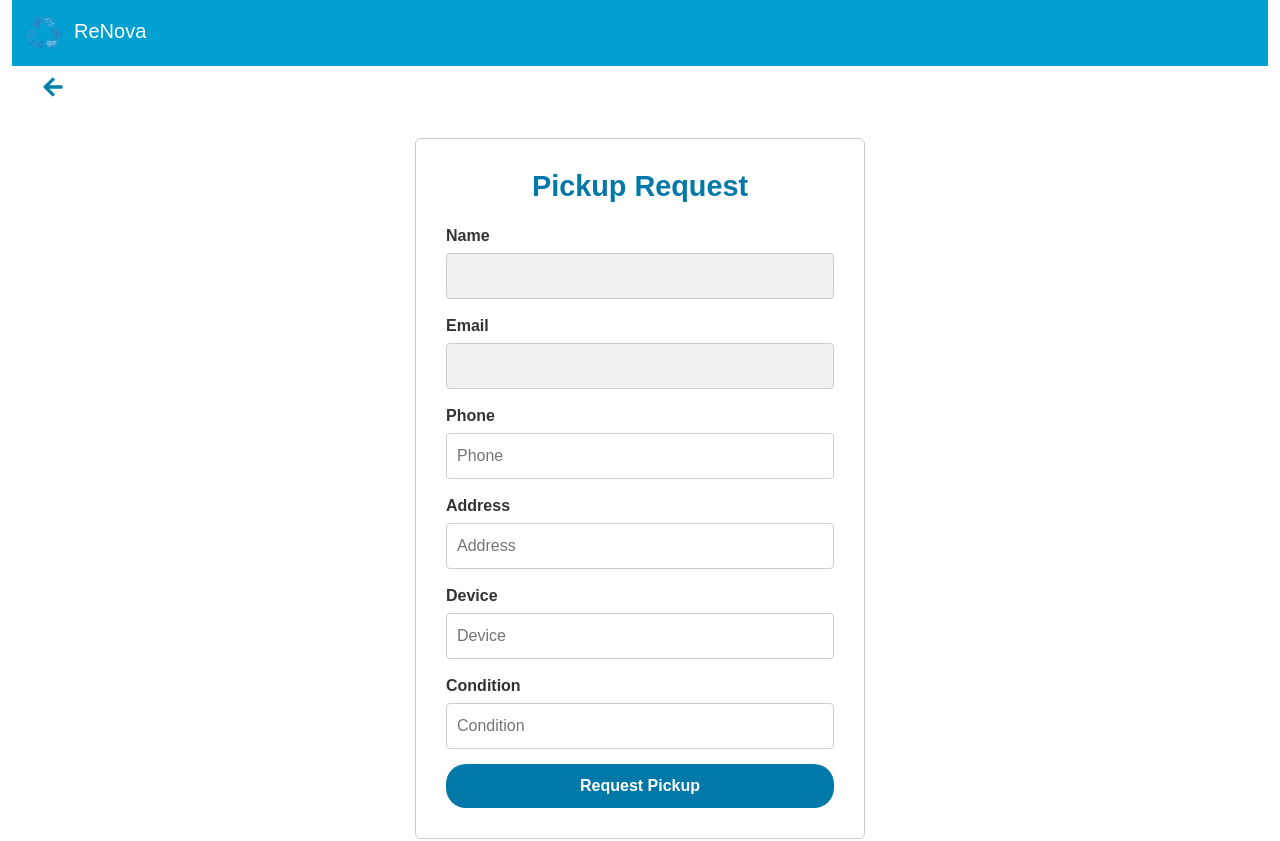
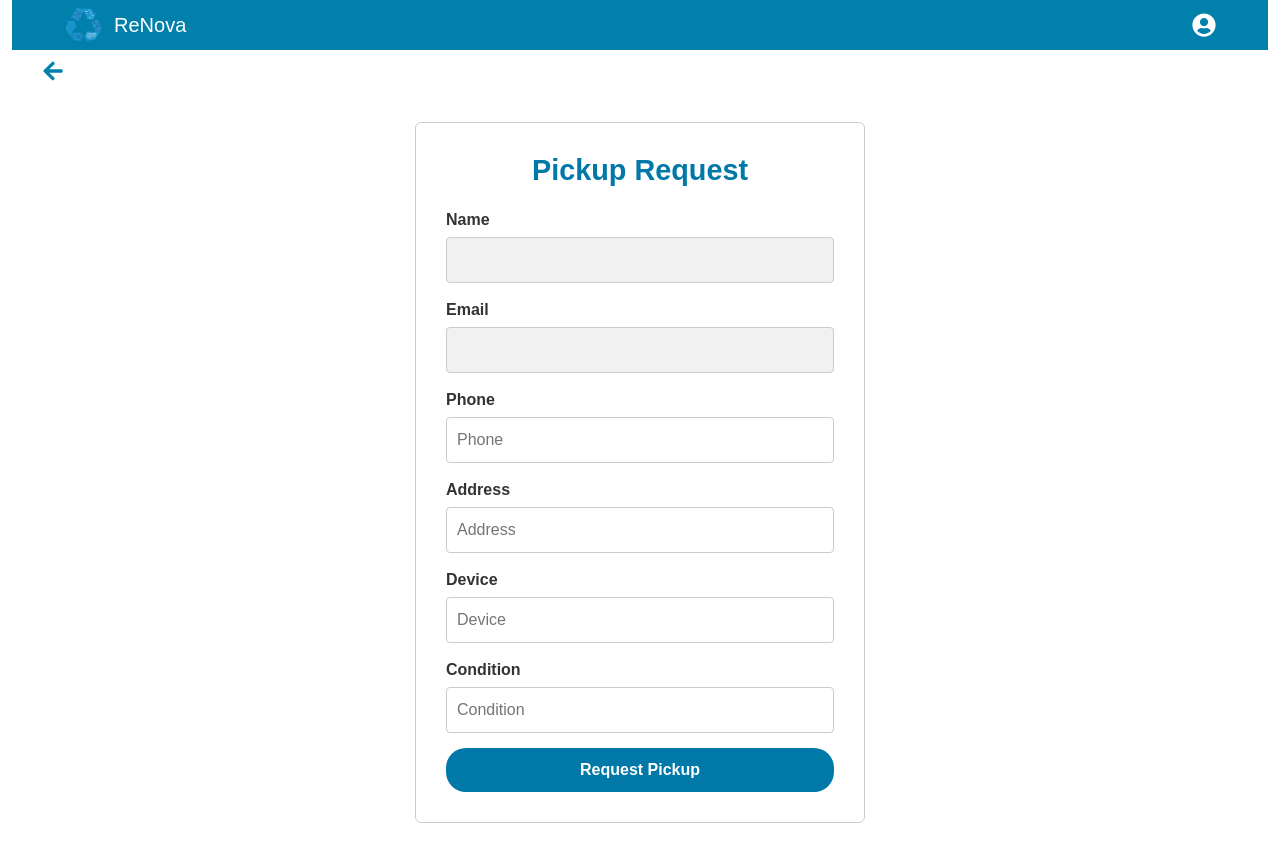
Before and after one commit to razanalraiisi/Renova, a React (Create React App) app in the folder client/: page /PickupRequest in a window 1280 px wide. Shown: the top 841 px of the page. Built offline with nearby package versions, Linux system fonts and the light colour scheme; the HTML template or start-up script is replaced by a standard one.

Commit message:
design fixes

```diff
--- a/client/src/components/PickupRequest.js
+++ b/client/src/components/PickupRequest.js
@@ -1,7 +1,7 @@
 import React, { useState, useEffect } from "react";
+import { useNavigate, Link } from "react-router-dom";
 import { Navbar, NavbarBrand } from "reactstrap";
-import { Link, useNavigate } from "react-router-dom";
-import { FaArrowLeft } from "react-icons/fa";
+import { FaArrowLeft, FaUserCircle } from "react-icons/fa";
 import logo from "../assets/logo.png";
 import { useForm } from "react-hook-form";
 import { yupResolver } from "@hookform/resolvers/yup";
@@ -79,7 +79,6 @@ const PickupRequest = () => {
 
   const styles = {
     page: { fontFamily: "Arial, sans-serif", minHeight: "100vh", display: "flex", flexDirection: "column", backgroundColor: "#ffffff" },
-    navbar: { backgroundColor: "#00a0d0", color: "white" },
     main: { flex: 1, display: "flex", justifyContent: "center", alignItems: "center", padding: "40px 20px" },
     formContainer: { border: "1px solid #ccc", borderRadius: "6px", padding: "30px", width: "100%", maxWidth: "450px", textAlign: "center" },
     title: { fontSize: "1.8rem", fontWeight: "bold", marginBottom: "20px", color: "#0078a8" },
@@ -87,16 +86,29 @@ const PickupRequest = () => {
     input: { width: "100%", padding: "10px", marginBottom: "15px", borderRadius: "4px", border: "1px solid #ccc" },
     errorText: { color: "red", fontSize: "12px", marginBottom: "10px", textAlign: "left" },
     button: { backgroundColor: "#0078a8", color: "#fff", border: "none", padding: "10px 25px", borderRadius: "20px", cursor: "pointer", fontWeight: "bold", width: "100%" },
+    navbar: { backgroundColor: "#0080AA", padding: "0 40px" },
+    userIcon: { display: "flex", alignItems: "center", fontSize: "24px", color: "white", cursor: "pointer" },
   };
+
+  // get user name for tooltip / future use
+  const user = JSON.parse(localStorage.getItem("user"));
 
   return (
     <div style={styles.page}>
-      {/* NAVBAR */}
+      {/* 🔵 NAVBAR (with user icon) */}
       <Navbar style={styles.navbar}>
-        <NavbarBrand tag={Link} to="/" style={{ color: "white" }}>
-          <img src={logo} alt="logo" style={{ height: 40, marginRight: 10 }} />
-          ReNova
-        </NavbarBrand>
+        <div style={{ display: "flex", justifyContent: "space-between", alignItems: "center", width: "100%" }}>
+          {/* LEFT: Logo */}
+          <NavbarBrand tag={Link} to="/" style={{ color: "white", display: "flex", alignItems: "center" }}>
+            <img src={logo} alt="logo" style={{ height: 40, width: 40, marginRight: 10 }} />
+            ReNova
+          </NavbarBrand>
+
+          {/* RIGHT: User icon */}
+          <div style={styles.userIcon}>
+            <FaUserCircle onClick={() => navigate("/UserDash")} title={user?.uname || "User"} />
+          </div>
+        </div>
       </Navbar>
 
       {/* BACK BUTTON */}
--- a/client/src/components/UserDash.js
+++ b/client/src/components/UserDash.js
@@ -1,7 +1,7 @@
 import React, { useState, useEffect } from "react";
 import { Link, useNavigate, useLocation } from "react-router-dom";
 import { Navbar, NavbarBrand } from "reactstrap";
-import { FaBell, FaSignOutAlt, FaUser, FaClipboardList } from "react-icons/fa";
+import { FaBell, FaSignOutAlt, FaUser, FaClipboardList, FaArrowLeft } from "react-icons/fa";
 import { useDispatch, useSelector } from "react-redux";
 import { updateUser, resetUser, resetState } from "../features/UserSlice.js";
 import logo from "../assets/logo.png";
@@ -12,9 +12,7 @@ const UserDash = () => {
   const location = useLocation();
   const dispatch = useDispatch();
 
-  const { user, isSuccess, message, isLoading } = useSelector(
-    (state) => state.users
-  );
+  const { user, isSuccess, message, isLoading } = useSelector((state) => state.users);
 
   const [activeTab, setActiveTab] = useState("profile");
   const [showSnackbar, setShowSnackbar] = useState(false);
@@ -41,7 +39,6 @@ const UserDash = () => {
   useEffect(() => {
     if (isSuccess) {
       setShowSnackbar(true);
-
       setTimeout(() => {
         setShowSnackbar(false);
         dispatch(resetState()); // 🔥 reset success flag after showing
@@ -49,7 +46,7 @@ const UserDash = () => {
     }
   }, [isSuccess, dispatch]);
 
-  // Apply user theme when theme state changes (e.g. dropdown on this page)
+  // Apply user theme
   useEffect(() => {
     const root = document.documentElement;
     const apply = (value) => root.setAttribute("data-theme", value);
@@ -74,10 +71,7 @@ const UserDash = () => {
   };
 
   const handleSave = () => {
-    if (!user?._id) {
-      console.error("User ID missing.");
-      return;
-    }
+    if (!user?._id) return;
     dispatch(updateUser({ ...formData, _id: user._id }));
   };
 
@@ -98,32 +92,35 @@ const UserDash = () => {
 
   return (
     <div className="dashboard-page">
+      {/* NAVBAR */}
       <Navbar className="top-navbar">
         <div className="nav-container">
           <NavbarBrand tag={Link} to="/start" className="brand">
             <img src={logo} alt="logo" className="logo" />
             ReNova
           </NavbarBrand>
-
           <div className="nav-links">
             {navItems.map((item) => (
               <Link
                 key={item.name}
                 to={item.path}
-                className={
-                  location.pathname === item.path
-                    ? "nav-link active-link"
-                    : "nav-link"
-                }
+                className={location.pathname === item.path ? "nav-link active-link" : "nav-link"}
               >
                 {item.name}
               </Link>
             ))}
           </div>
-
           <FaBell className="bell-icon" />
         </div>
       </Navbar>
+
+      {/* BACK BUTTON */}
+      <div style={{ padding: "10px 30px" }}>
+        <FaArrowLeft
+          style={{ color: "#0080AA", cursor: "pointer", fontSize: "22px" }}
+          onClick={() => navigate("/start")}
+        />
+      </div>
 
       <div className="dashboard-container">
         {/* SIDEBAR */}
@@ -138,21 +135,11 @@ const UserDash = () => {
             <div className="email">{user?.email}</div>
           </div>
 
-          <div
-            className={
-              activeTab === "profile" ? "menu-item active" : "menu-item"
-            }
-            onClick={() => setActiveTab("profile")}
-          >
+          <div className={activeTab === "profile" ? "menu-item active" : "menu-item"} onClick={() => setActiveTab("profile")}>
             <FaUser /> My Profile
           </div>
 
-          <div
-            className={
-              activeTab === "requests" ? "menu-item active" : "menu-item"
-            }
-            onClick={() => setActiveTab("requests")}
-          >
+          <div className={activeTab === "requests" ? "menu-item active" : "menu-item"} onClick={() => setActiveTab("requests")}>
             <FaClipboardList /> My Requests
           </div>
 
@@ -169,11 +156,7 @@ const UserDash = () => {
 
               <div className="form-group">
                 <label>Full Name</label>
-                <input
-                  name="uname"
-                  value={formData.uname}
-                  onChange={handleChange}
-                />
+                <input name="uname" value={formData.uname} onChange={handleChange} />
               </div>
 
               <div className="form-group">
@@ -183,11 +166,7 @@ const UserDash = () => {
 
               <div className="form-group">
                 <label>Mobile Number</label>
-                <input
-                  name="phone"
-                  value={formData.phone}
-                  onChange={handleChange}
-                />
+                <input name="phone" value={formData.phone} onChange={handleChange} />
               </div>
 
               <div className="form-group" style={{ marginTop: 24 }}>
@@ -196,14 +175,7 @@ const UserDash = () => {
                   value={theme}
                   onChange={handleThemeChange}
                   className="theme-select"
-                  style={{
-                    width: "100%",
-                    padding: "10px",
-                    borderRadius: 6,
-                    border: "1px solid #ddd",
-                    fontSize: 14,
-                    background: "white",
-                  }}
+                  style={{ width: "100%", padding: "10px", borderRadius: 6, border: "1px solid #ddd", fontSize: 14, background: "white" }}
                 >
                   <option value="Light">Light</option>
                   <option value="Dark">Dark</option>
@@ -211,11 +183,7 @@ const UserDash = () => {
                 </select>
               </div>
 
-              <button
-                className="save-btn"
-                onClick={handleSave}
-                disabled={isLoading}
-              >
+              <button className="save-btn" onClick={handleSave} disabled={isLoading}>
                 {isLoading ? "Saving..." : "Save Changes"}
               </button>
             </>
@@ -231,11 +199,7 @@ const UserDash = () => {
       </div>
 
       {/* SNACKBAR */}
-      {showSnackbar && (
-        <div className="snackbar">
-          {message || "Profile updated successfully!"}
-        </div>
-      )}
+      {showSnackbar && <div className="snackbar">{message || "Profile updated successfully!"}</div>}
     </div>
   );
 };
```
